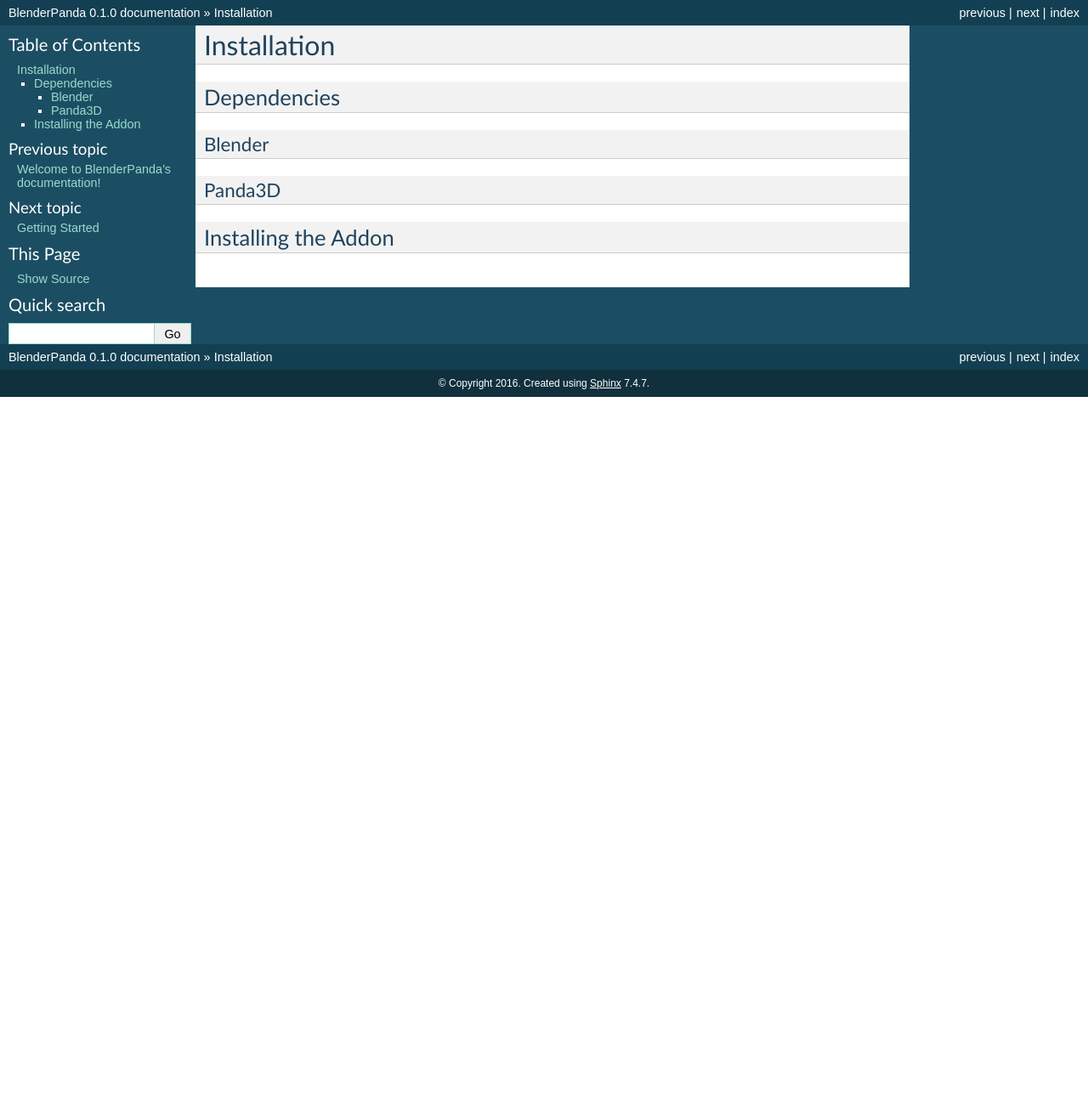
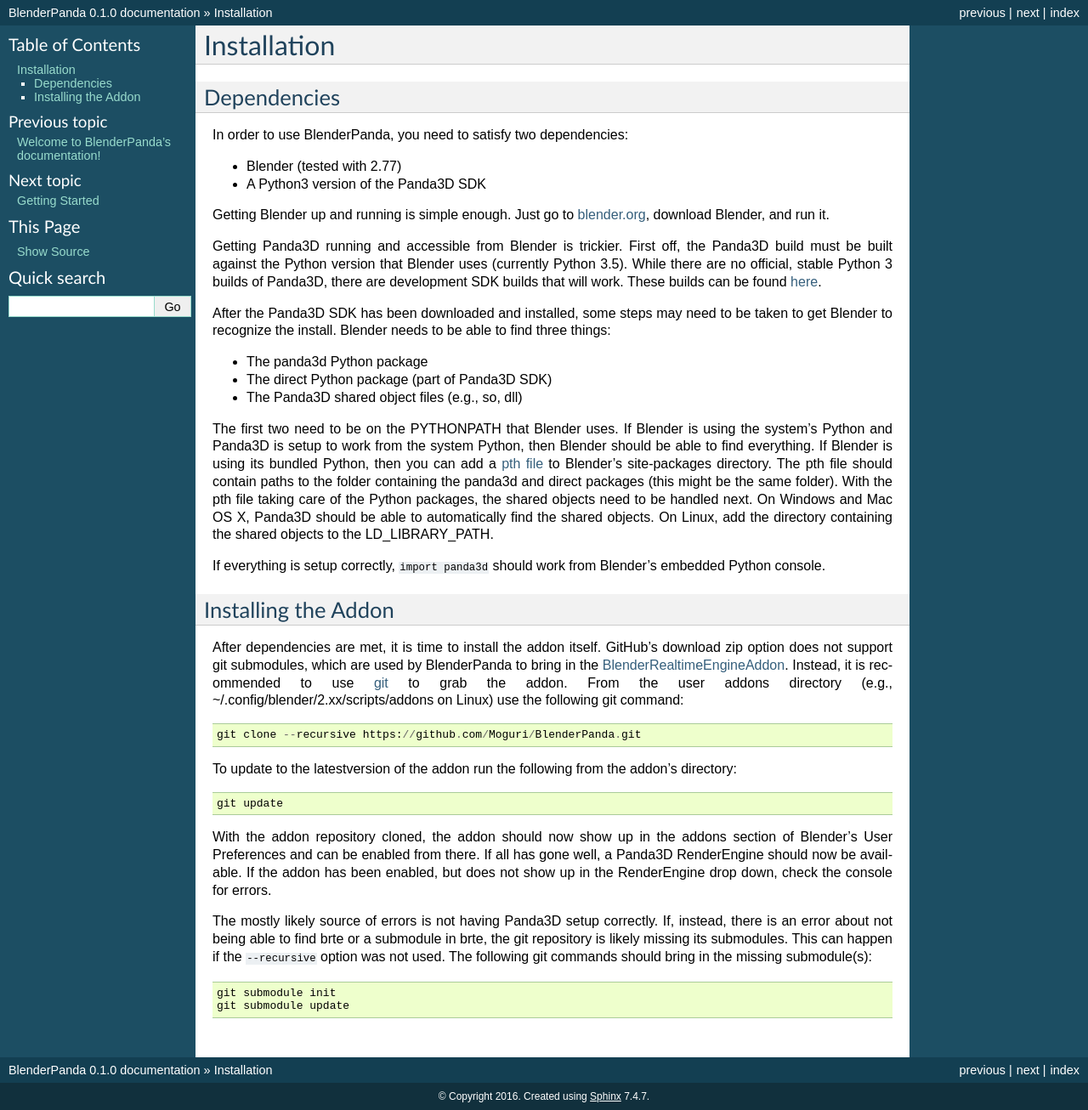
Before and after one commit to Moguri/BlenderPanda, a Sphinx documentation site: the page built from docs/install.rst, in a window 1280 px wide. Shown: the whole page at 85% size. Built offline with Sphinx 7.4.7, drawn with Linux system fonts in a browser that asks for light colours; before the commit the page ends 900 px from its top, so only the background shows below that.

Commit message:
Docs: Add the start of an installation guide

```diff
--- a/docs/install.rst
+++ b/docs/install.rst
@@ -4,11 +4,58 @@
 Dependencies
 ------------
 
-Blender
-^^^^^^^
+In order to use BlenderPanda, you need to satisfy two dependencies:
 
-Panda3D
-^^^^^^^
+* Blender (tested with 2.77)
+* A Python3 version of the Panda3D SDK
+
+Getting Blender up and running is simple enough.
+Just go to `blender.org <https://www.blender.org>`_, download Blender, and run it.
+
+Getting Panda3D running and accessible from Blender is trickier.
+First off, the Panda3D build must be built against the Python version that Blender uses (currently Python 3.5).
+While there are no official, stable Python 3 builds of Panda3D, there are development SDK builds that will work.
+These builds can be found `here <https://www.panda3d.org/download.php?sdk&version=devel>`_.
+
+After the Panda3D SDK has been downloaded and installed, some steps may need to be taken to get Blender to recognize the install.
+Blender needs to be able to find three things:
+
+* The panda3d Python package
+* The direct Python package (part of Panda3D SDK)
+* The Panda3D shared object files (e.g., so, dll)
+
+The first two need to be on the PYTHONPATH that Blender uses.
+If Blender is using the system's Python and Panda3D is setup to work from the system Python, then Blender should be able to find everything.
+If Blender is using its bundled Python, then you can add a `pth file <https://docs.python.org/3/library/site.html>`_ to Blender's site-packages directory.
+The pth file should contain paths to the folder containing the panda3d and direct packages (this might be the same folder).
+With the pth file taking care of the Python packages, the shared objects need to be handled next.
+On Windows and Mac OS X, Panda3D should be able to automatically find the shared objects.
+On Linux, add the directory containing the shared objects to the LD_LIBRARY_PATH.
+
+If everything is setup correctly, ``import panda3d`` should work from Blender's embedded Python console.
 
 Installing the Addon
 --------------------
+
+After dependencies are met, it is time to install the addon itself.
+GitHub's download zip option does not support git submodules, which are used by BlenderPanda to bring in the `BlenderRealtimeEngineAddon <https://github.com/Kupoman/BlenderRealtimeEngineAddon>`_.
+Instead, it is recommended to use `git <https://git-scm.com/>`_ to grab the addon.
+From the user addons directory (e.g., ~/.config/blender/2.xx/scripts/addons on Linux) use the following git command::
+
+    git clone --recursive https://github.com/Moguri/BlenderPanda.git
+
+To update to the latestversion of the addon run the following from the addon's directory::
+
+    git update
+
+With the addon repository cloned, the addon should now show up in the addons section of Blender's User Preferences and can be enabled from there.
+If all has gone well, a Panda3D RenderEngine should now be available.
+If the addon has been enabled, but does not show up in the RenderEngine drop down, check the console for errors.
+
+The mostly likely source of errors is not having Panda3D setup correctly.
+If, instead, there is an error about not being able to find brte or a submodule in brte, the git repository is likely missing its submodules.
+This can happen if the ``--recursive`` option was not used.
+The following git commands should bring in the missing submodule(s)::
+
+    git submodule init
+    git submodule update
```
